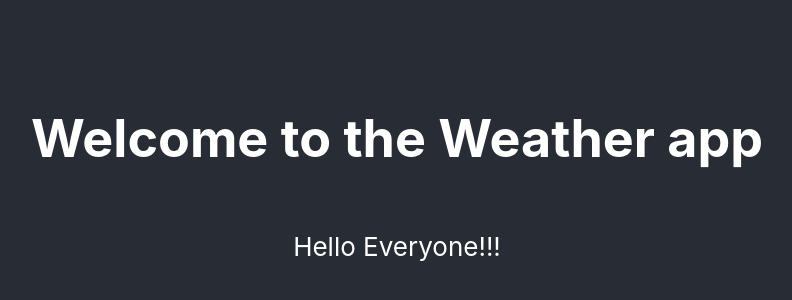
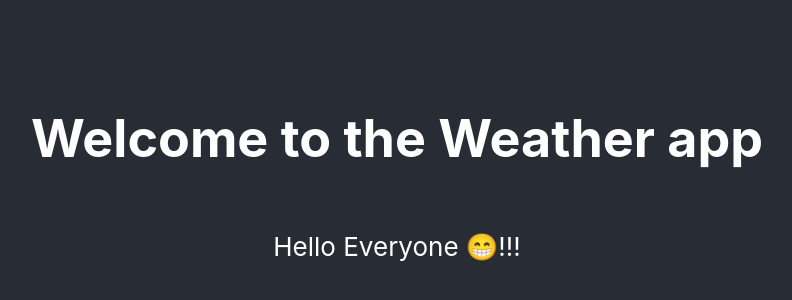
Before and after one commit to Serena-Ammendola/weather-project-react, a React (Create React App) app: page / in a window 1280 px wide. Shown: the part 220-520 px from the top of the page, without its empty margins (243-1035 px from the left). Built offline with nearby package versions, Linux system fonts and the light colour scheme; no server answers.

Commit message:
weather js updated

```diff
--- a/src/Weather.js
+++ b/src/Weather.js
@@ -12,5 +12,5 @@ export default function Weather(props) {
   let apiKey = "6643c7326a4c2a38838264a28531d97e";
   let url = `https://api.openweathermap.org/data/2.5/weather?q=${props.city}&appid=${apiKey}&units=metric`;
   axios.get(url).then(showWeather);
-  return <p>Hello Everyone!!!</p>;
+  return <p>Hello Everyone 😁!!!</p>;
 }
```
